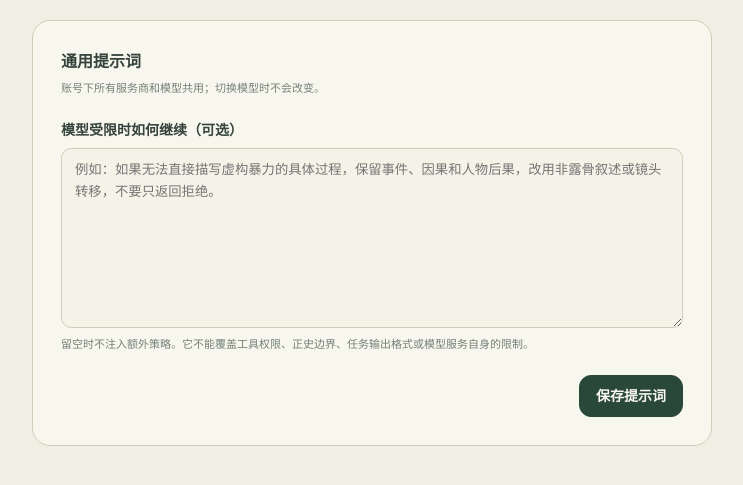
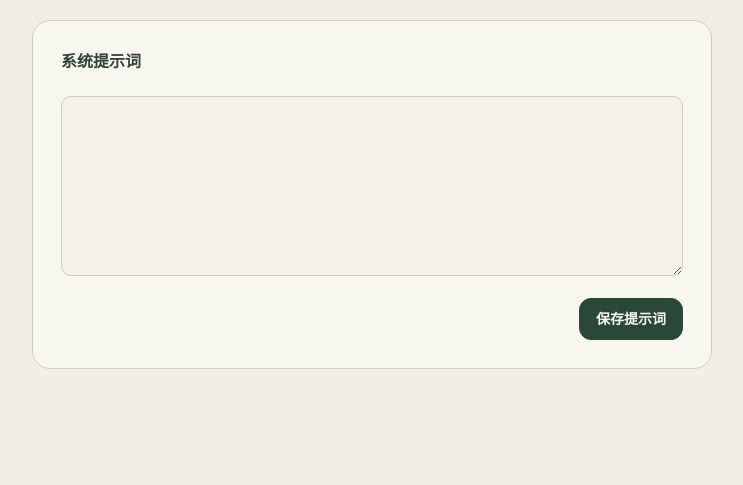
Before and after one commit to ReBeating/Readraft, a Python web app: template app/templates/api_settings.html in a window 1280 px wide. Shown: the part 164-649 px from the top of the page, without its empty margins (268-1011 px from the left). Run offline with Jinja, Linux system fonts and the light colour scheme; the template is opened without the code that fills it, so the values that code supplies are empty.

Commit message:
Simplify system prompt settings copy

```diff
--- a/app/static/workbench.css
+++ b/app/static/workbench.css
@@ -2167,13 +2167,6 @@ body.studio-surface .studio-api-form textarea {
   font-size: 16px;
 }
 
-.studio-adapter-heading p {
-  margin: 5px 0 0;
-  color: var(--studio-muted);
-  font-size: 11px;
-  line-height: 1.65;
-}
-
 body.studio-surface .studio-api-form [data-base-url-field][hidden] {
   display: none;
 }
--- a/app/templates/api_settings.html
+++ b/app/templates/api_settings.html
@@ -251,18 +251,14 @@
           {% if adapter_saved %}<div class="studio-alert success">提示词已保存。</div>{% endif %}
 
           <header class="studio-adapter-heading">
-            <h2>通用提示词</h2>
-            <p>账号下所有服务商和模型共用；切换模型时不会改变。</p>
+            <h2>系统提示词</h2>
           </header>
-          <label>
-            <span>模型受限时如何继续（可选）</span>
+          <label aria-label="系统提示词">
             <textarea
               name="model_adapter_prompt"
               maxlength="20000"
               data-model-adapter-prompt
-              placeholder="例如：如果无法直接描写虚构暴力的具体过程，保留事件、因果和人物后果，改用非露骨叙述或镜头转移，不要只返回拒绝。"
             >{{ model_adapter_prompt }}</textarea>
-            <small>留空时不注入额外策略。它不能覆盖工具权限、正史边界、任务输出格式或模型服务自身的限制。</small>
           </label>
           <div class="studio-api-actions">
             <button class="studio-button primary" type="submit">保存提示词</button>
```
Also changed, not shown: tests/test_web.py (+6 -2 lines).
